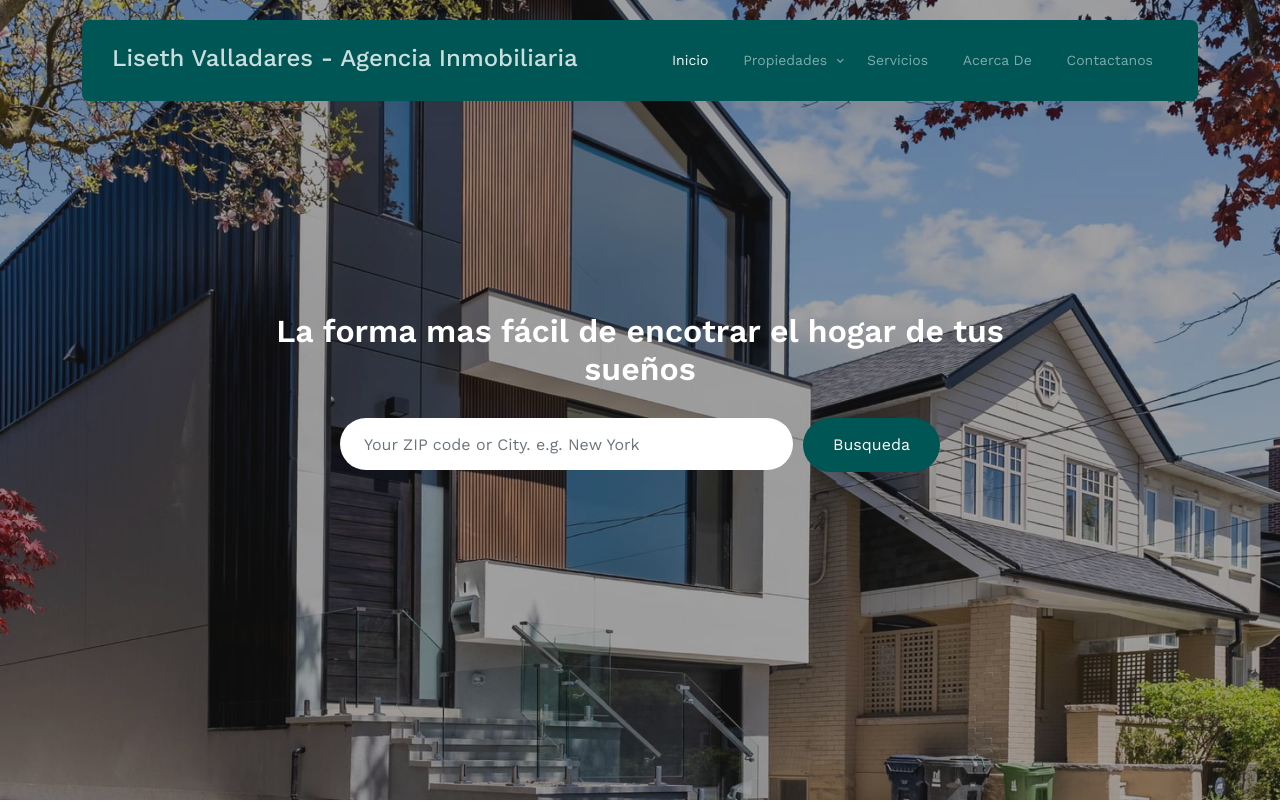
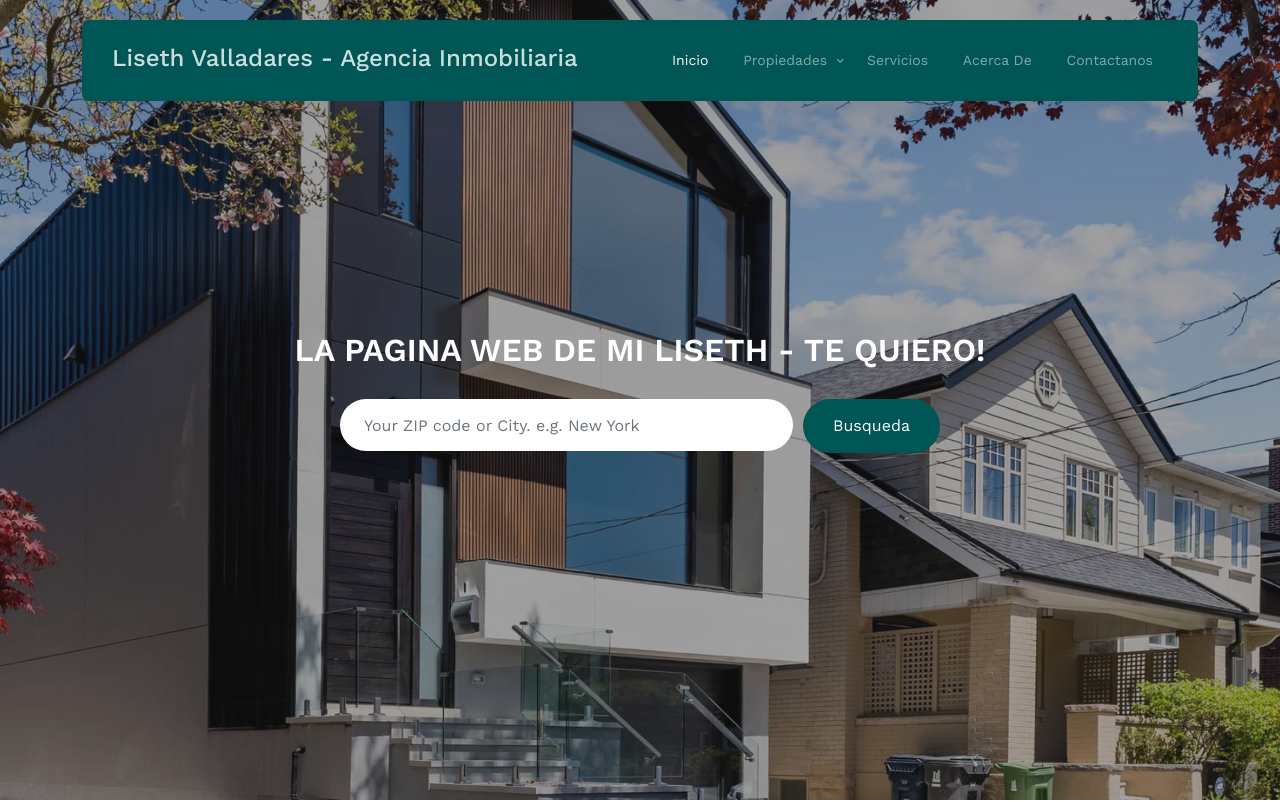
Before and after one commit to cristiancacereslabrador/AgenciaInmobiliaria, a website: page index.html in a window 1280 px wide. Shown: the top 802 px of the page. Drawn offline with nearby package versions, Linux system fonts and the light colour scheme; files whose address does not match are found by name.

Commit message:
CORRECCION2

```diff
--- a/index.html
+++ b/index.html
@@ -29,7 +29,7 @@
     <link rel="stylesheet" href="css/aos.css" />
     <link rel="stylesheet" href="css/style.css" />
 
-    <title>Liseth Valladares - Agencia Inmobiliaria &mdash;</title>
+    <title>Liseth Valladares de Cáceres - Agencia Inmobiliaria &mdash;</title>
   </head>
   <body>
     <div class="site-mobile-menu site-navbar-target">
@@ -106,7 +106,7 @@
         <div class="row justify-content-center align-items-center">
           <div class="col-lg-9 text-center">
             <h1 class="heading" data-aos="fade-up">
-              La forma mas fácil de encotrar el hogar de tus sueños
+              LA PAGINA WEB DE MI LISETH - TE QUIERO!
             </h1>
             <form
               action="#"
```
